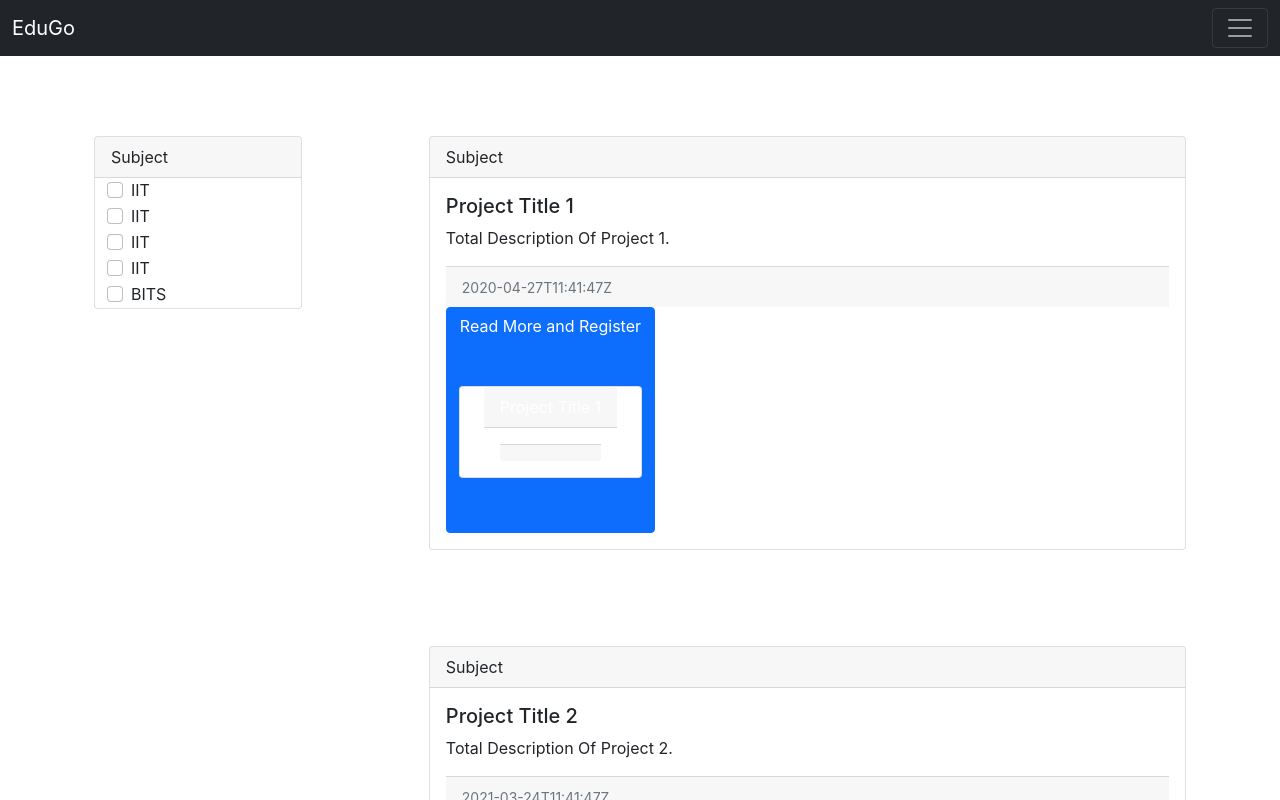
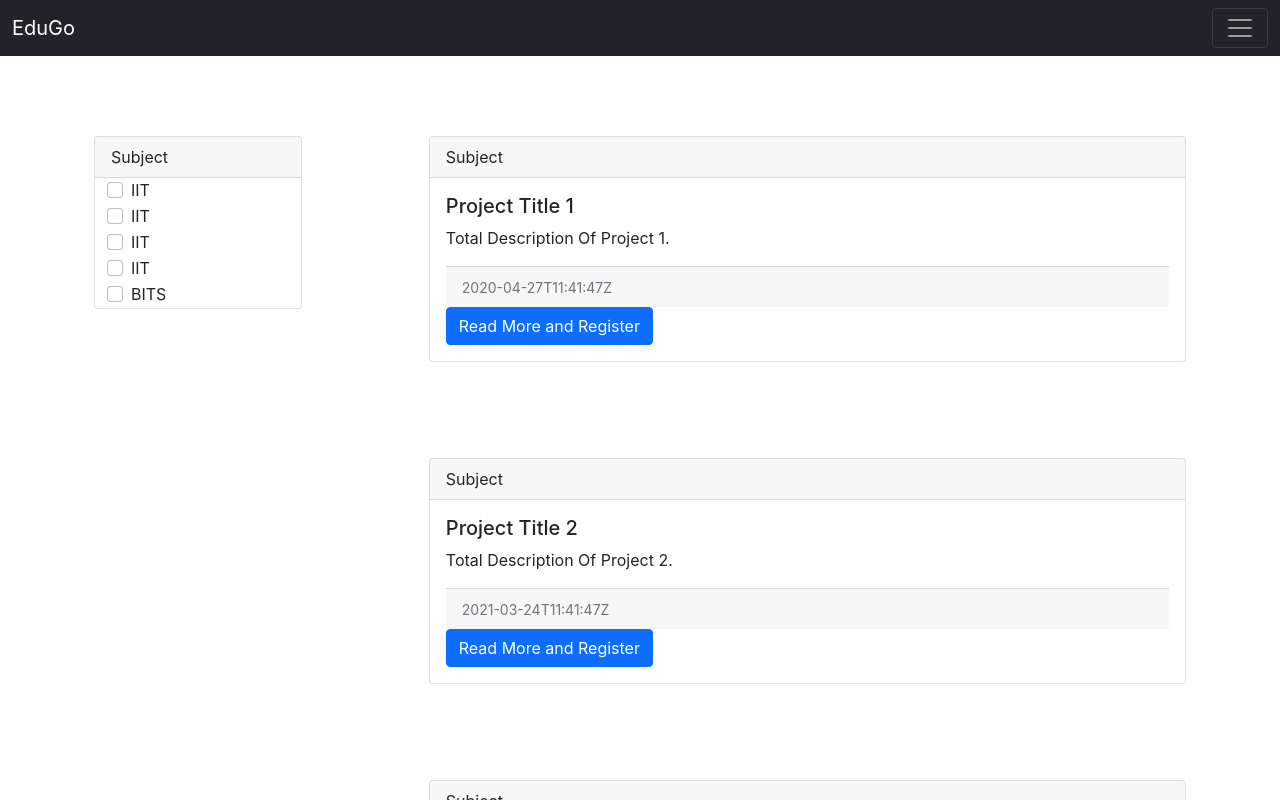
Before and after one commit to sreejit-chatterjee/EduGo, a React (Create React App) app in the folder edugo/: page /projects in a window 1280 px wide. Shown: the top 800 px of the page. Built offline with nearby package versions, Linux system fonts and the light colour scheme.

Commit message:
Update 1

```diff
--- a/edugo/src/components/ProjectItems.js
+++ b/edugo/src/components/ProjectItems.js
@@ -27,7 +27,7 @@ const ProjectItems = (props) =>{
           </div>
           <Link to="/readmore" class="btn btn-primary" >
             Read More and Register
-            <ReadMore title = {props.title}/>
+            {/* <ReadMore title = {props.title}/> */}
           </Link>
         </div>
       </div>
```
